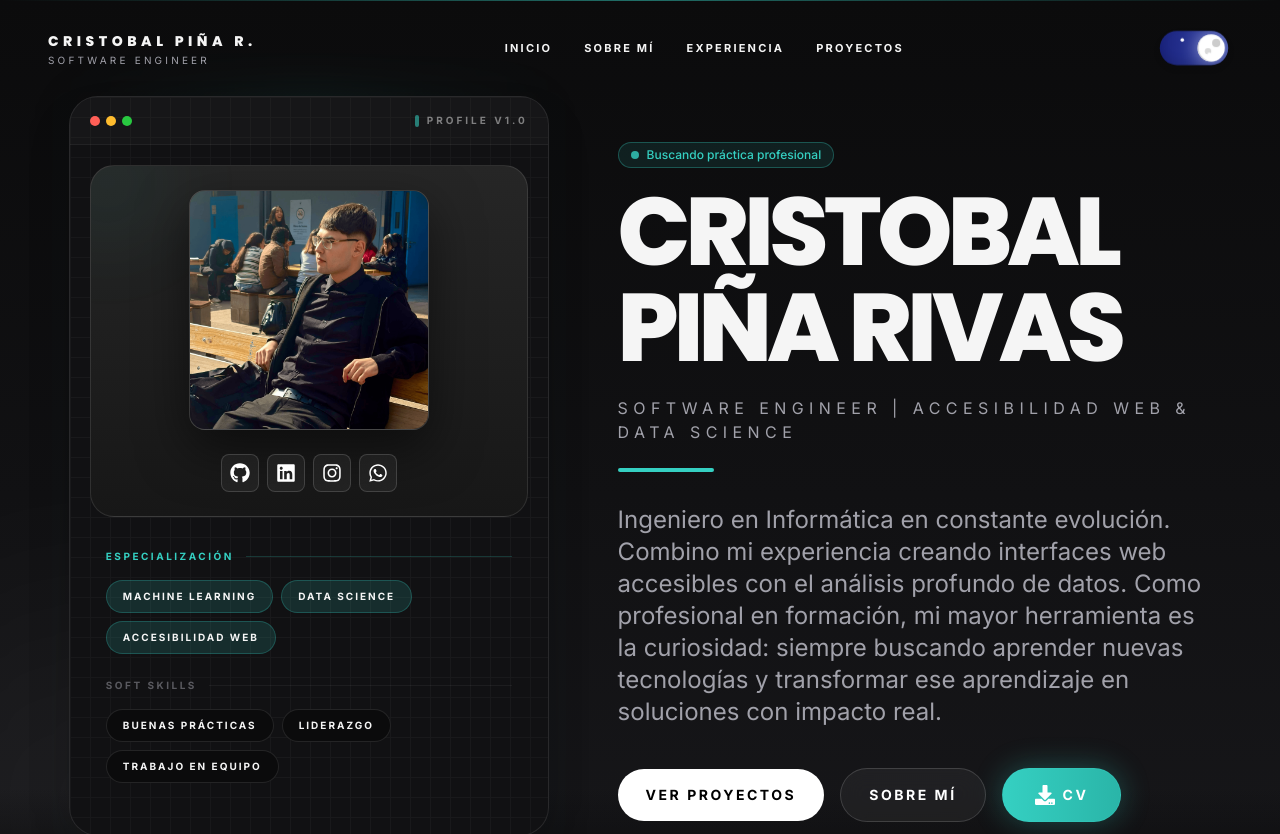
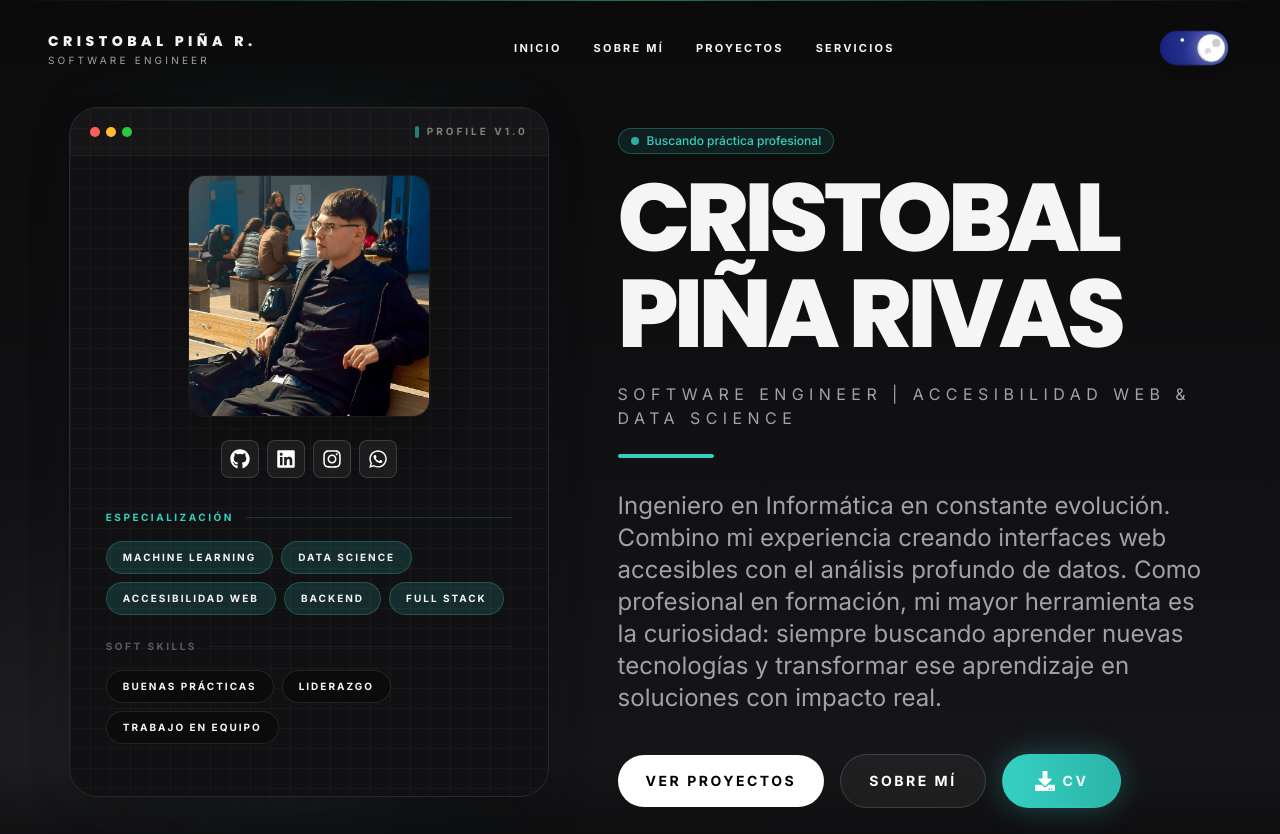
Before and after one commit to CristobalPinha/MiPortfolioWeb, a React (Vite) app: page / in a window 1280 px wide. Shown: the top 834 px of the page. Built offline with nearby package versions, Linux system fonts and the light colour scheme.

Commit message:
Cambios minimos

```diff
--- a/src/features/hero/components/Hero.jsx
+++ b/src/features/hero/components/Hero.jsx
@@ -28,21 +28,20 @@ export const Hero = ({ onDemoClick, onLearnMore }) => {
               className="min-h-[550px]"
               innerClassName="flex flex-col justify-between p-5"
             >
-              <div className="rounded-[1.5rem] border border-black/10 dark:border-white/10 bg-background-secondary/80 dark:bg-[linear-gradient(180deg,#262626_0%,#171717_100%)] p-6 relative overflow-hidden">
-                <div className="absolute -left-12 -top-12 w-32 h-32 rounded-full bg-[#35d0c2]/5 blur-2xl"></div>
-
-                <div className="flex justify-center relative">
-                  <div className="profileImage flex h-[240px] w-[240px] items-center justify-center overflow-hidden rounded-2xl bg-[linear-gradient(145deg,#3b3b3b,#1f1f1f)] shadow-[0_20px_50px_rgba(0,0,0,0.5)] border border-white/10 relative group">
-                    <div className="absolute inset-0 bg-[#35d0c2]/10 opacity-0 group-hover:opacity-100 transition-opacity duration-500 z-20"></div>
-                    <img
-                      src={profileImg}
-                      alt="Cristobal Piña Rivas"
-                      className="h-full w-full object-cover relative z-10 transition-transform duration-700 ease-out group-hover:scale-105"
-                    />
+              <div className="p-0 relative">
+                <div className="flex justify-center">
+                  <div className="group">
+                    <div className="rounded-2xl overflow-hidden h-[240px] w-[240px] shadow-2xl ring-1 ring-black/5 dark:ring-white/5 transition-transform duration-500 group-hover:scale-105">
+                      <img
+                        src={profileImg}
+                        alt="Cristobal Piña Rivas"
+                        className="h-full w-full object-cover relative z-10 transition-transform duration-700 ease-out group-hover:scale-105"
+                      />
+                    </div>
                   </div>
                 </div>
 
-                <div className="mt-6 flex flex-col items-center gap-3 relative z-30">
+                <div className="mt-6 flex flex-col items-center gap-3">
                   <div className="flex gap-2">
                     <a
                       href={SOCIAL_LINKS.github}
@@ -92,7 +91,7 @@ export const Hero = ({ onDemoClick, onLearnMore }) => {
                     <div className="h-[1px] flex-1 bg-[#35d0c2]/20"></div>
                   </div>
                   <div className="flex flex-wrap gap-2">
-                    {['Machine Learning', 'Data Science', 'Accesibilidad Web'].map((value) => (
+                    {['Machine Learning', 'Data Science', 'Accesibilidad Web', 'Backend', 'Full Stack'].map((value) => (
                       <Badge key={value}>{value}</Badge>
                     ))}
                   </div>
--- a/src/shared/utils/constants.js
+++ b/src/shared/utils/constants.js
@@ -19,8 +19,8 @@ import { MdLayers } from 'react-icons/md';
 export const NAV_LINKS = [
   { name: 'Inicio', href: '#hero' },
   { name: 'Sobre mí', href: '#about' },
-  { name: 'Experiencia', href: '#experience' },
   { name: 'Proyectos', href: '#projects' },
+  { name: 'Servicios', href: '#experience' },
 ];
 
 export const SOCIAL_LINKS = {
```
